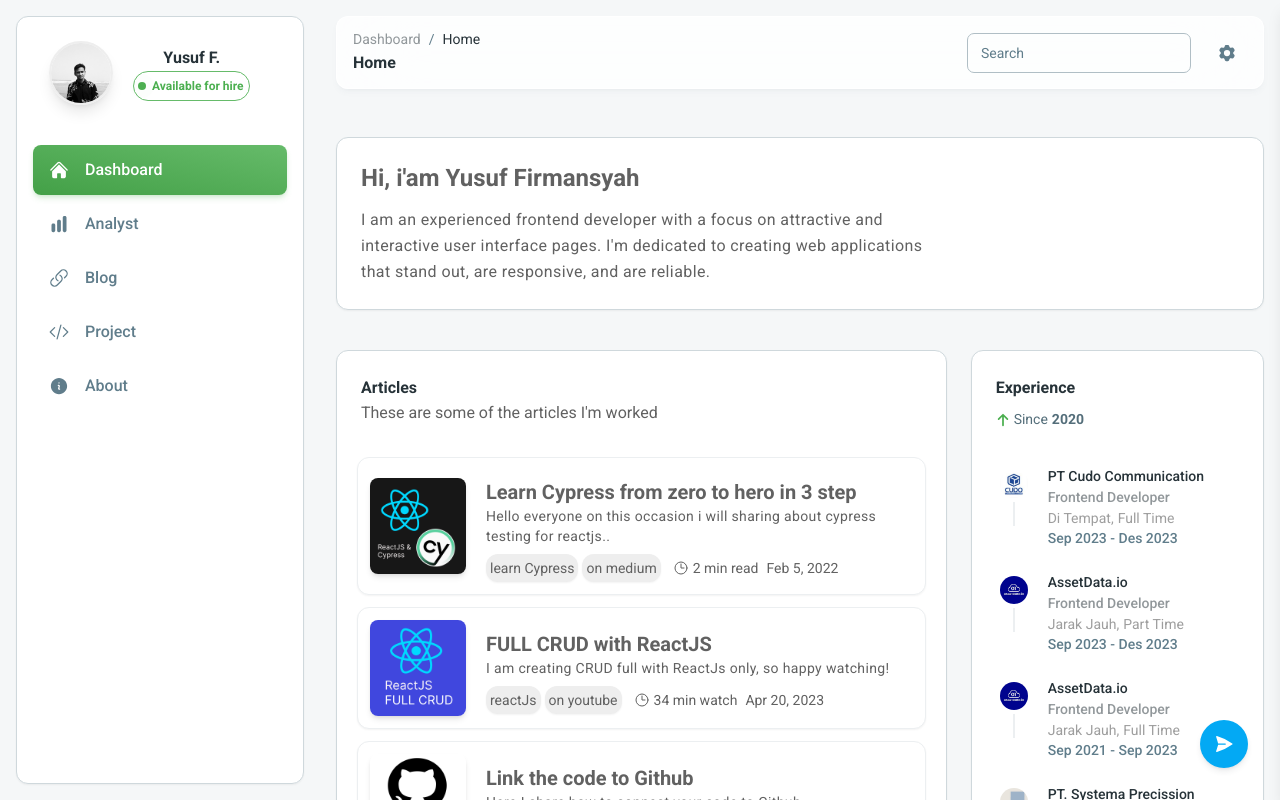
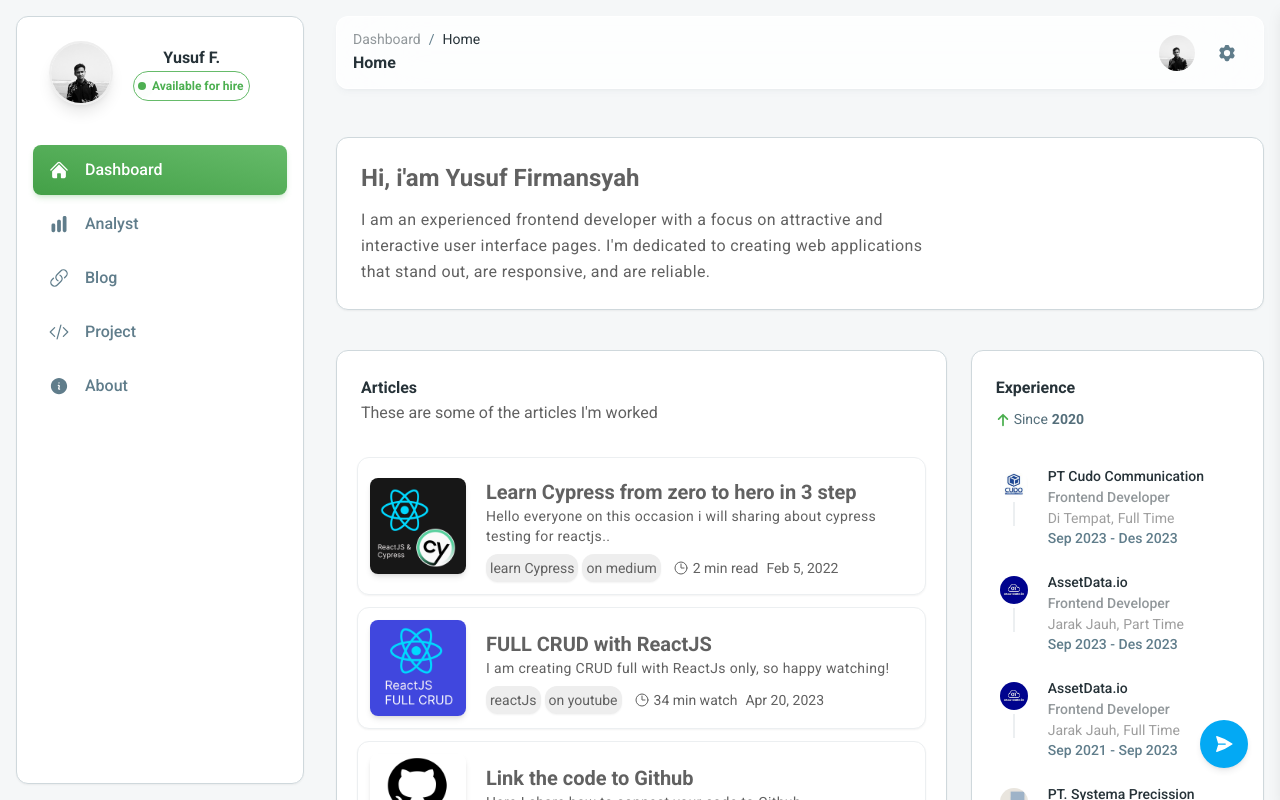
Before and after one commit to firmansyf/my-app, a React (Vite) app: page /dashboard/home in a window 1280 px wide. Shown: the top 800 px of the page. Built offline with nearby package versions, Linux system fonts and the light colour scheme.

Commit message:
feat: add-skill-icon

```diff
--- a/src/App.jsx
+++ b/src/App.jsx
@@ -1,6 +1,7 @@
 import 'aos/dist/aos.css'
 import {Routes, Route, Navigate, useLocation} from 'react-router-dom'
 import {Dashboard, Auth} from '@/layouts'
+
 import {useEffect} from 'react'
 import AOS from 'aos'
 
--- a/src/dataDummy/skill-data.js
+++ b/src/dataDummy/skill-data.js
@@ -9,6 +9,7 @@ import chakraUi from '@/assets/img/chakra-icon.png'
 import redux from '@/assets/img/redux-toolkit.png'
 import styledComponent from '@/assets/img/styled-component-icon.png'
 import vite from '@/assets/img/vite_icon.png'
+import angular from '@/assets/img/angular.png'
 
 export const skillData = [
   {
@@ -30,6 +31,11 @@ export const skillData = [
     value: 'typescript',
     label: 'Typescript',
     icon: typescript,
+  },
+  {
+    value: 'angular',
+    label: 'Angular',
+    icon: angular,
   },
   {
     value: 'cypress',
--- a/src/pages/index.js
+++ b/src/pages/index.js
@@ -1,5 +1,5 @@
 export * from '@/pages/dashboard/home'
-export * from '@/pages/dashboard/profile'
+export * from '@/pages/profile/profile'
 export * from '@/pages/analyst/analyst'
 export * from '@/pages/blog/blog'
 export * from '@/pages/project/project'
--- a/src/widgets/layout/dashboard-navbar.jsx
+++ b/src/widgets/layout/dashboard-navbar.jsx
@@ -1,9 +1,11 @@
-import {useLocation, Link} from 'react-router-dom'
-import {Navbar, Typography, IconButton, Breadcrumbs, Input} from '@material-tailwind/react'
+import {useLocation, Link, useNavigate} from 'react-router-dom'
+import {Navbar, Typography, IconButton, Breadcrumbs, Avatar} from '@material-tailwind/react'
 import {Cog6ToothIcon, Bars3Icon} from '@heroicons/react/24/solid'
 import {useMaterialTailwindController, setOpenConfigurator, setOpenSidenav} from '@/context'
+import yusuf from '@/assets/img-office/yusuf.jpg'
 
 export function DashboardNavbar() {
+  const navigate = useNavigate()
   const [controller, dispatch] = useMaterialTailwindController()
   const {fixedNavbar, openSidenav} = controller
   const {pathname} = useLocation()
@@ -44,9 +46,9 @@ export function DashboardNavbar() {
           </Typography>
         </div>
         <div className='flex items-center'>
-          <div className='mr-auto md:mr-4 md:w-56'>
+          {/* <div className='mr-auto md:mr-4 md:w-56'>
             <Input label='Search' />
-          </div>
+          </div> */}
           <IconButton
             variant='text'
             color='blue-gray'
@@ -134,6 +136,10 @@ export function DashboardNavbar() {
               </MenuItem>
             </MenuList>
           </Menu> */}
+          <section className='mx-3 cursor-pointer' onClick={() => navigate('/profile')}>
+            <Avatar src={yusuf} size='sm' />
+          </section>
+
           <IconButton
             variant='text'
             color='blue-gray'
```
Also changed, not shown: src/assets/img/angular.png (added), src/pages/profile/profile.jsx (renamed from src/pages/dashboard/profile.jsx).
